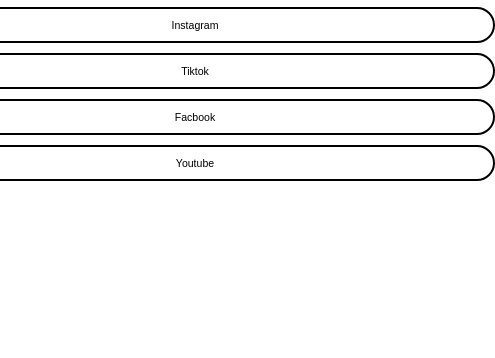
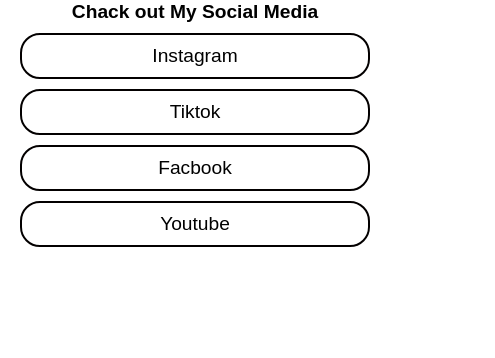
Before and after one commit to ProjectRizzz/ProjectRizzz.github.io, a plain HTML site: page index.html in a window 390 px wide. Shown: the part 506-864 px from the top of the page, 495 px wide, since content can reach past the window. Drawn offline with Linux system fonts and the light colour scheme.

Commit message:
Add files via upload

```diff
--- a/style.css
+++ b/style.css
@@ -84,24 +84,9 @@ body {
 }
 
 /*media Queries*/
-
-/* Laptop */
-@media (max-width) {
-  html {
-    font-size: 75%;
+/* Mobile Phone*/
+@media (max-width: 550px) {
+  .link-list {
+    width: 350px;
   }
 }
-
-/*tablet*/
-@media (max-width: 768px) {
-  html {
-    font-size: 62.5%;
-  }
-}
-
-/* Mobile Phone*/
-@media (max-width: 550px) {
-  html {
-    font-size: 55%;
-  }
-}
```
